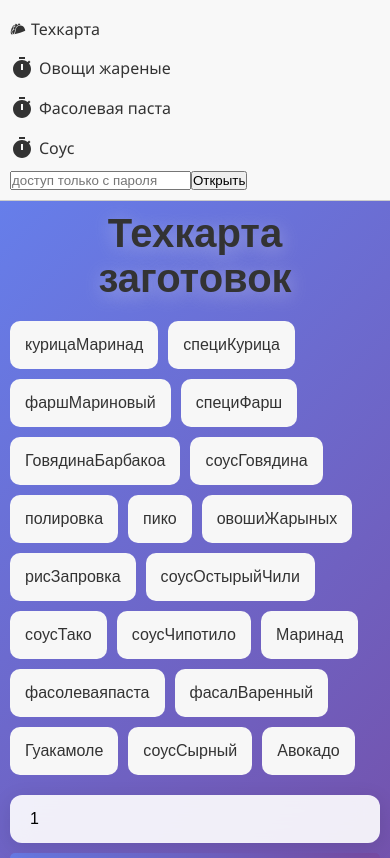
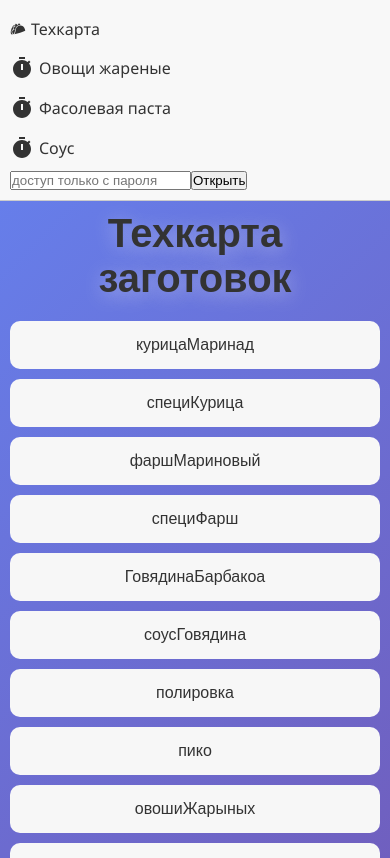
Before and after one commit to abazdev34/texKarta, a React (Vite) app: page /texKarta in a window 390 px wide. Shown: the top 858 px of the page. Built offline with nearby package versions, Linux system fonts and the light colour scheme.

Commit message:
ывывывпфвафыа

```diff
--- a/src/components/texKarta/texkarta.scss
+++ b/src/components/texKarta/texkarta.scss
@@ -32,9 +32,9 @@ body {
   }
 
   .quick-select {
-    display: grid;
-    grid-template-columns: repeat(auto-fit, minmax(200px, 1fr));
-    gap: 15px;
+    display: flex;
+    flex-direction: column; // Stack buttons vertically
+    gap: 10px; // Space between buttons
     margin-bottom: 30px;
 
     .dish-category {
@@ -46,6 +46,7 @@ body {
       font-size: 1rem;
       cursor: pointer;
       transition: background 0.3s;
+      width: 100%; // Full width for buttons
 
       &.active {
         background: $primary-color;
@@ -144,7 +145,7 @@ body {
 
   @media (max-width: 768px) {
     .quick-select {
-      grid-template-columns: 1fr; // Stack buttons vertically on small screens
+      flex-direction: column; // Ensure buttons stack vertically
     }
 
     .input-container {
```
